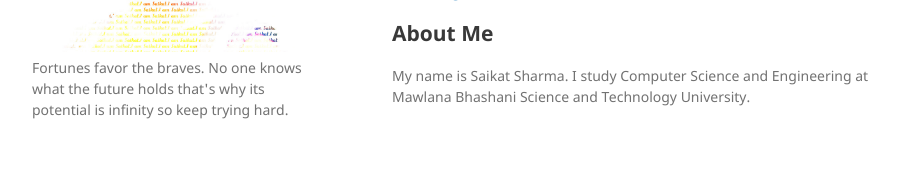
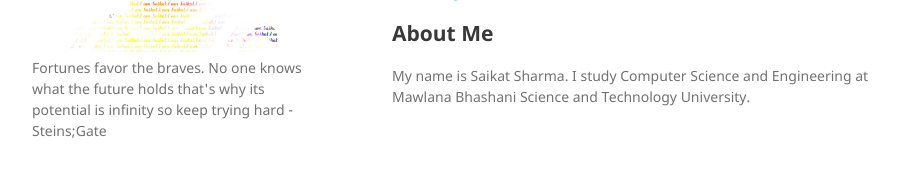
Before and after one commit to Saikat-S/Saikat-S.github.io, a Jekyll site: the page built from index.md, in a window 1280 px wide. Shown: the part 327-504 px from the top of the page, without its empty margins (178-1076 px from the left). Built offline with Jekyll 4.4.1, drawn with Linux system fonts in a browser that asks for light colours.

Commit message:
edit description

```diff
--- a/_config.yml
+++ b/_config.yml
@@ -1,6 +1,6 @@
 title: SAIKAT SHARMA
 logo: /assets/img/logo.png
-description: Fortunes favor the braves. No one knows what the future holds that's why its potential is infinity so keep trying hard.
+description: Fortunes favor the braves. No one knows what the future holds that's why its potential is infinity so keep trying hard - Steins;Gate
 show_downloads: true
 google_analytics:
 theme: jekyll-theme-minimal
```
